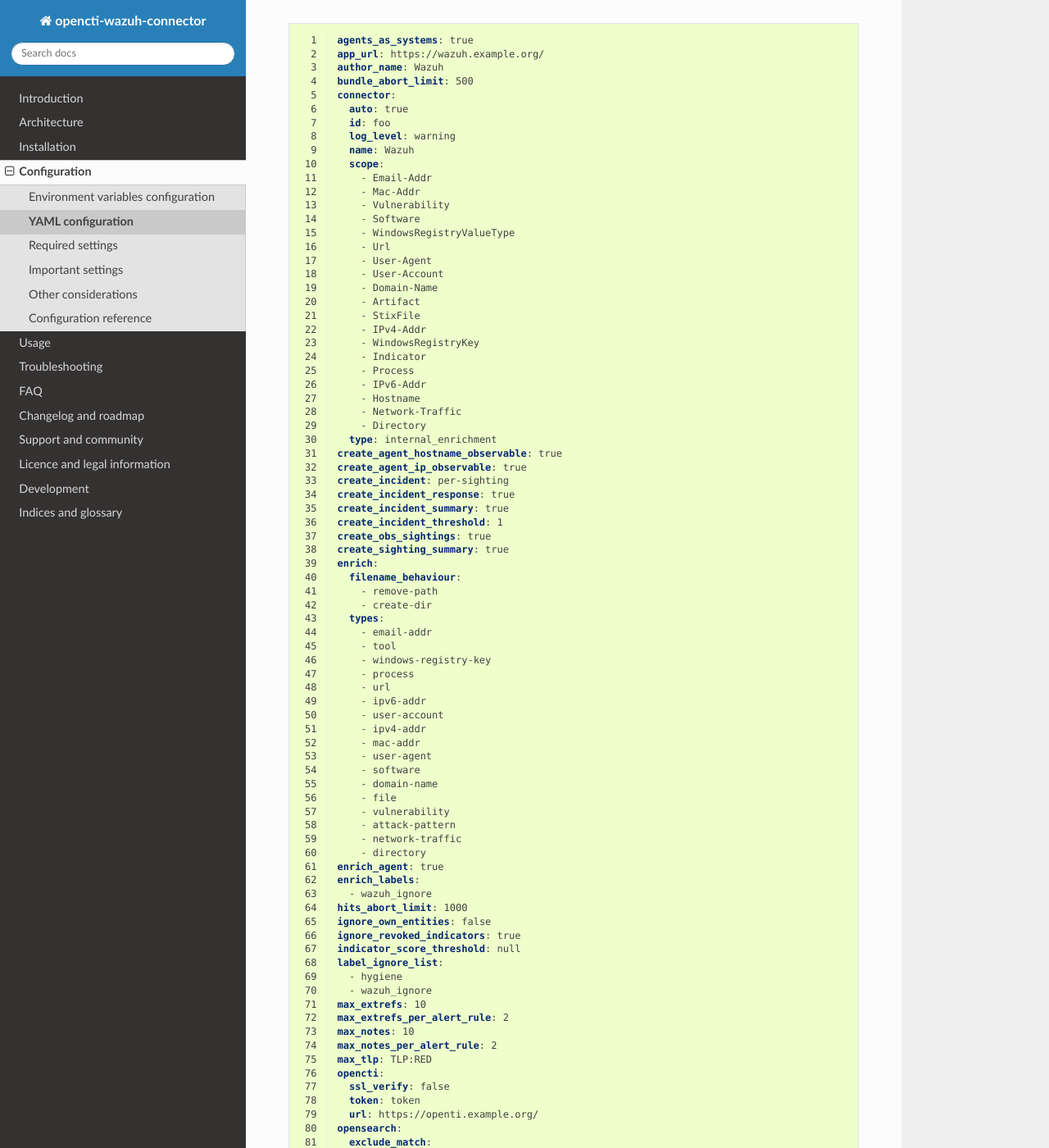
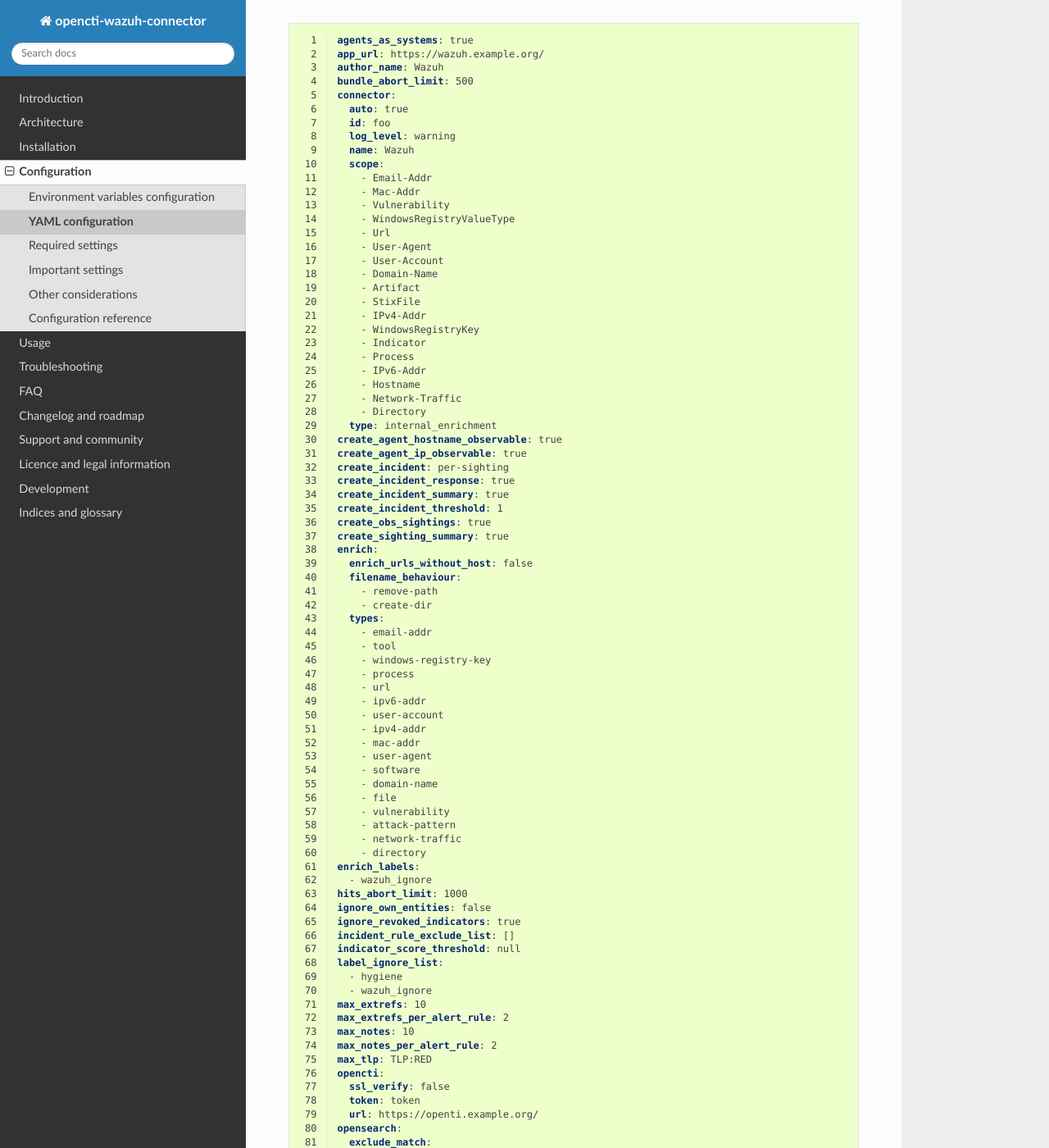
Before and after one commit to misje/opencti-wazuh-connector, a Sphinx documentation site: the page built from docs/source/yaml-config.rst, in a window 1280 px wide and 1400 px high, scrolled down 300 px. Shown: the whole window at 82% size. Built offline with Sphinx 7.4.7 and the Read the Docs theme 2.0.0, drawn with Linux system fonts in a browser that asks for light colours; some of the changed text lies outside the part shown.

Commit message:
Update references to settings in doc. examples

```diff
--- a/docs/source/connector-compose.yml
+++ b/docs/source/connector-compose.yml
@@ -34,7 +34,6 @@ services:
       - WAZUH_ENRICH_FILENAME_BEHAVIOUR=create-dir,remove-path
       - WAZUH_ENRICH_URLS_WITHOUT_HOST=false
       - WAZUH_ENRICH_TYPES=all
-      - WAZUH_ENRICH_AGENT=true
       - WAZUH_ENRICH_LABELS=wazuh_ignore
       - WAZUH_HITS_ABORT_LIMIT=1000
       - WAZUH_IGNORE_OWN_ENTITIES=false
@@ -72,7 +71,6 @@ services:
       - WAZUH_SEARCH_PROCSEARCH_OPTIONS=case-insensitive
       - WAZUH_SYSTEM_NAME="Wazuh SIEM"
       - WAZUH_TLPS=TLP:AMBER+STRICT
-      - WAZUH_VULNERABILITY_INCIDENT_CVSS3_SCORE_THRESHOLD=
     links:
       - opencti:opencti
     # Set a limit on logs:
--- a/docs/source/yaml-config.yml
+++ b/docs/source/yaml-config.yml
@@ -11,7 +11,6 @@ connector:
     - Email-Addr
     - Mac-Addr
     - Vulnerability
-    - Software
     - WindowsRegistryValueType
     - Url
     - User-Agent
@@ -37,6 +36,7 @@ create_incident_threshold: 1
 create_obs_sightings: true
 create_sighting_summary: true
 enrich:
+  enrich_urls_without_host: false
   filename_behaviour:
     - remove-path
     - create-dir
@@ -58,12 +58,12 @@ enrich:
     - attack-pattern
     - network-traffic
     - directory
-enrich_agent: true
 enrich_labels:
   - wazuh_ignore
 hits_abort_limit: 1000
 ignore_own_entities: false
 ignore_revoked_indicators: true
+incident_rule_exclude_list: []
 indicator_score_threshold: null
 label_ignore_list:
   - hygiene
@@ -90,11 +90,13 @@ opensearch:
       order: desc
   password: opensearchpass
   search_after: null
+  timeout: "20 seconds"
   url: https://wazuh.example.org:9200/
   username: opensearchname
   verify_tls: true
 require_indicator_detection: false
 require_indicator_for_incidents: true
+rule_exclude_list: []
 search:
   dirsearch_options:
     - allow-regexp
@@ -123,3 +125,4 @@ system_name: Wazuh SIEM
 tlps:
   - TLP:AMBER+STRICT
 vulnerability_incident_cvss3_score_threshold: null
+vulnerability_incident_active_only: true
```
